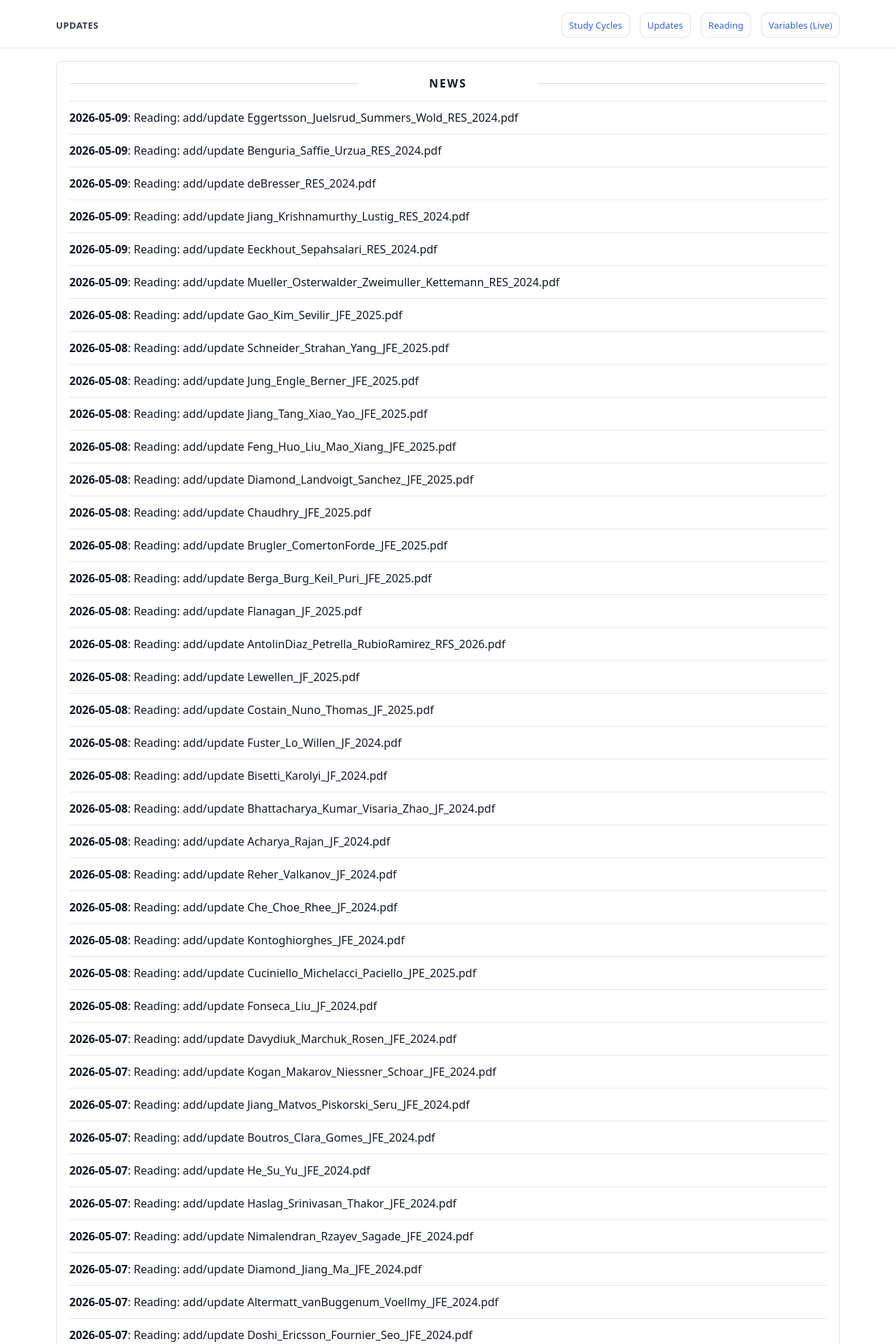
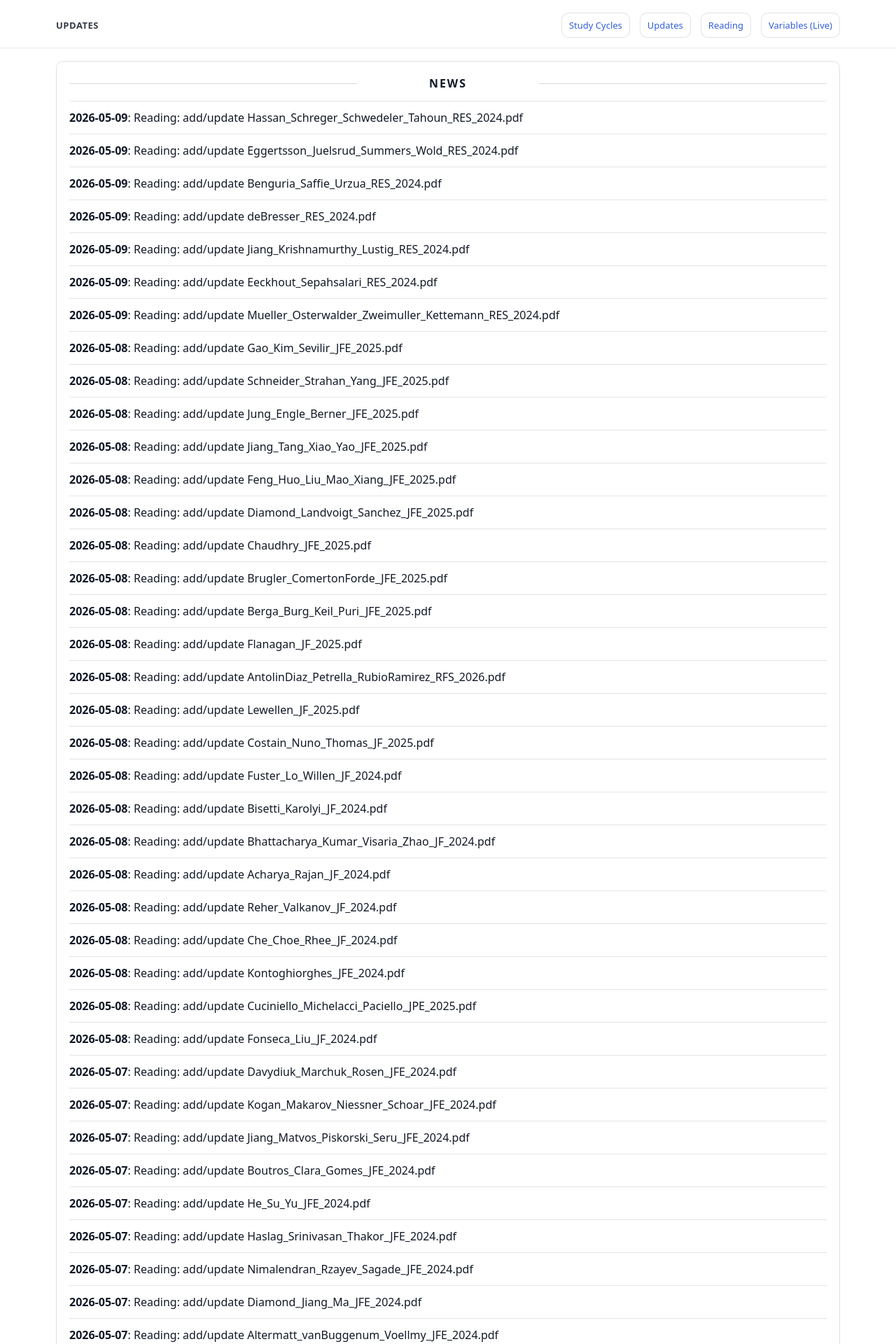
Before and after one commit to yaxinzn/study-archive, a Jekyll site: the page built from updates/index.md, in a window 1280 px wide. Shown: the top 1920 px of the page at 70% size. Built offline with Jekyll 4.4.1, drawn with Linux system fonts in a browser that asks for light colours; some of the changed text lies outside the part shown.

Commit message:
chore: update NEWS feed

```diff
--- a/_data/news.yml
+++ b/_data/news.yml
@@ -1,4 +1,7 @@
 # Auto-generated update history (sorted newest -> oldest). Do not edit manually.
+- ts: "1778281643"
+  date: "2026-05-09"
+  title: "Reading: add/update Hassan_Schreger_Schwedeler_Tahoun_RES_2024.pdf"
 - ts: "1778281086"
   date: "2026-05-09"
   title: "Reading: add/update Eggertsson_Juelsrud_Summers_Wold_RES_2024.pdf"
```
